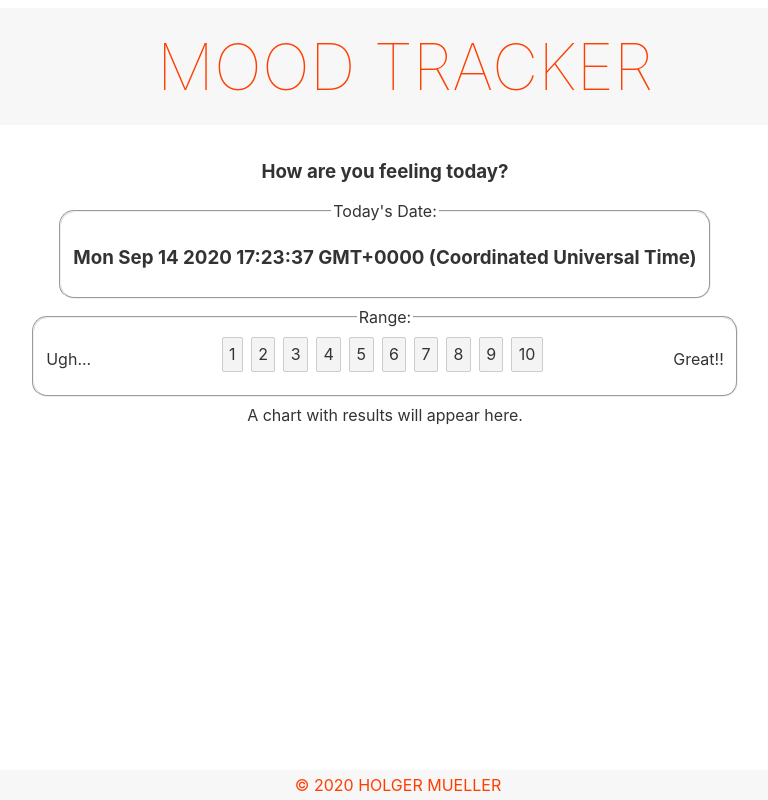
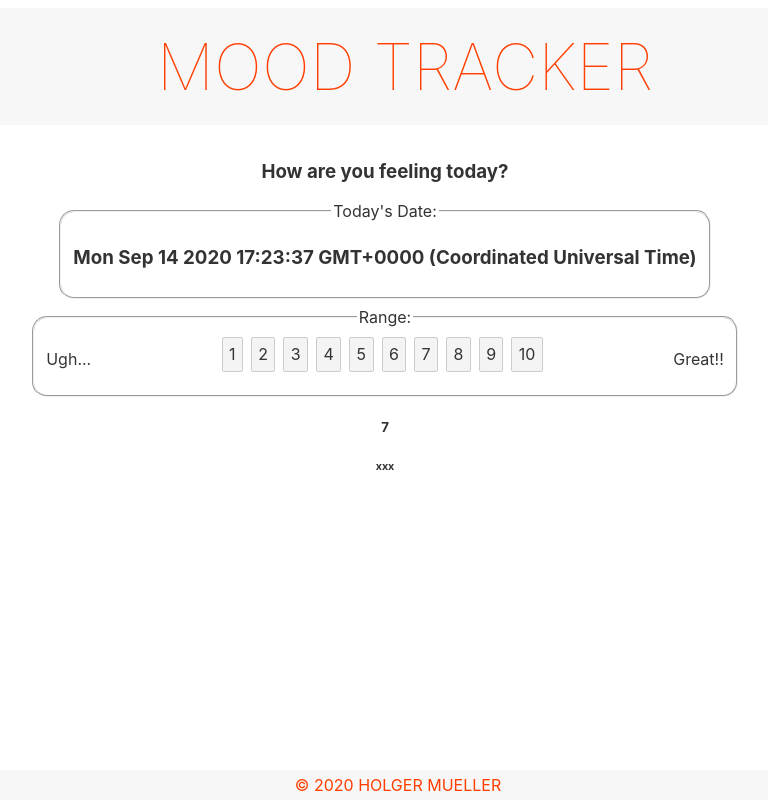
Before and after one commit to Holgermueller/mood-tracker, a Svelte app: page / in a window 1280 px wide. Shown: the top 800 px of the page, without its empty margins (255-1023 px from the left). Built offline with nearby package versions, Linux system fonts and the light colour scheme.

Commit message:
got data from store to dom

```diff
--- a/src/components/Chart.svelte
+++ b/src/components/Chart.svelte
@@ -1,5 +1,16 @@
 <script>
-  import Header from "./Header.svelte";
+  import MoodStore from "../stores/MoodStore";
+
+  let moods = [];
+
+  MoodStore.subscribe((data) => {
+    moods = data;
+  });
 </script>
 
-<div>A chart with results will appear here.</div>
+<div>
+  {#each moods as mood}
+    <h5>{mood.mood}</h5>
+    <h6>{mood.date}</h6>
+  {/each}
+</div>
--- /dev/null
+++ b/src/stores/MoodStore.js
@@ -0,0 +1,11 @@
+import { writable } from "svelte/store";
+
+const MoodStore = writable([
+  {
+    date: "xxx",
+    id: "x",
+    mood: "7",
+  },
+]);
+
+export default MoodStore;
--- a/src/stores/store.js
+++ /dev/null
@@ -1,5 +0,0 @@
-import { writable } from "svelte/store";
-
-const MoodStore = writable([{}]);
-
-export default MoodStore;
```
